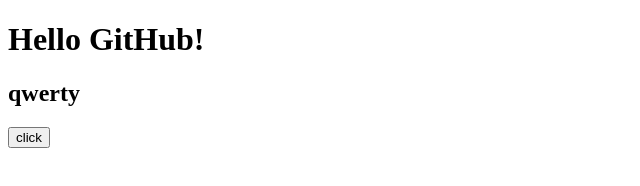
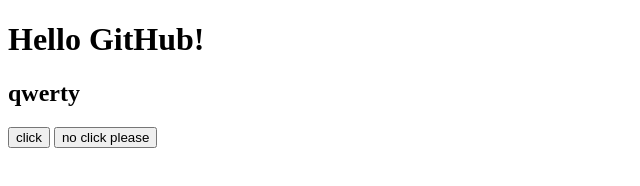
Before and after one commit to Aexizzz/midis, a plain HTML site: page index.html in a window 1280 px wide. Shown: the whole page, without its empty margins (0-640 px from the left). Drawn offline with Linux system fonts and the light colour scheme.

Commit message:
button 2

```diff
--- a/index.html
+++ b/index.html
@@ -11,6 +11,7 @@
     <div class="container">
         <h2>qwerty</h2>
         <button>click</button>
+        <button>no click please</button>
     </div>
 </body>
 </html>
```
